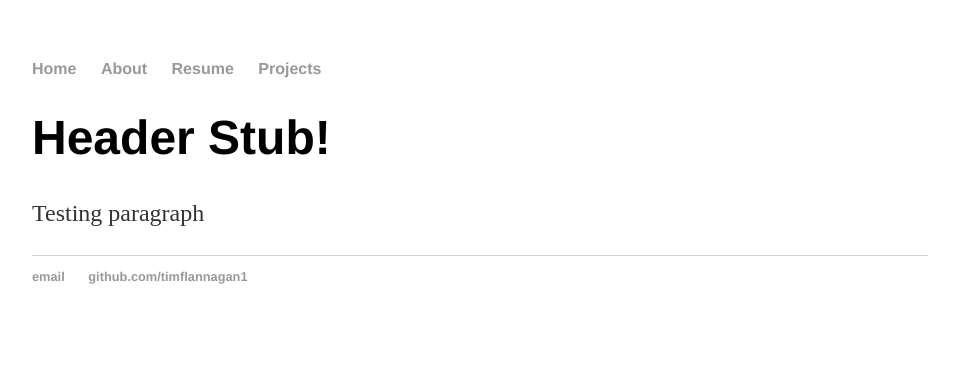
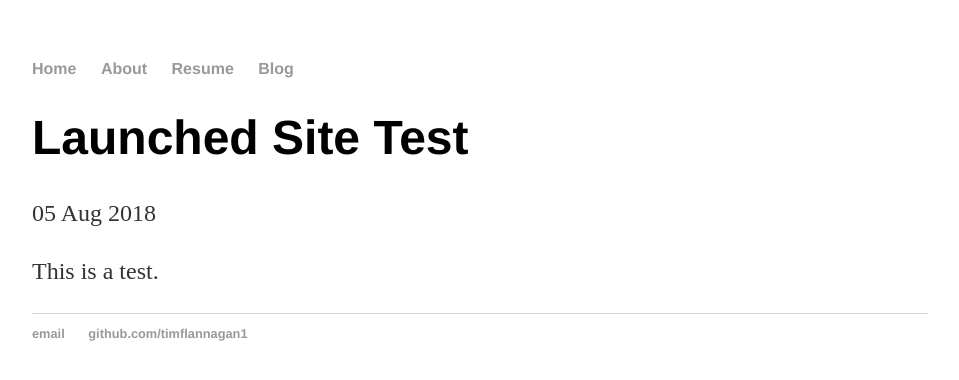
Before and after one commit to timflannagan1/timflannagan1.github.io, a Jekyll site: the page built from _posts/2018-08-05-tim-flannagan-site-launched.md, in a window 1280 px wide. Shown: the top 380 px of the page, without its empty margins (160-1119 px from the left). Built offline with Jekyll 4.4.1, drawn with Linux system fonts in a browser that asks for light colours.

Commit message:
Update default.html file to reflect content tags

```diff
--- a/_config.yml
+++ b/_config.yml
@@ -1,2 +1,4 @@
 name: Tim Flannagan
 markdown: kramdown
+
+permalink: /blog/:year/:month/:day/:title
--- a/_layouts/default.html
+++ b/_layouts/default.html
@@ -10,18 +10,17 @@
         		<li><a href="/">Home</a></li>
 	        	<li><a href="/about">About</a></li>
         		<li><a href="/resume">Resume</a></li>
-        		<li><a href="/projects">Projects</a></li>
+        		<li><a href="/blog">Blog</a></li>
     		</ul>
 		</nav>
 		<div class="container">
-    		<div class="blurb">
-        		<h1>Header Stub!</h1>
-				<p>Testing paragraph</p>
-    		</div><!-- /.blurb -->
+
+    {{ content }}
+
 		</div><!-- /.container -->
 		<footer>
     		<ul>
-        		<li><a href="timothy_flannagan@student.uml">email</a></li>
+        		<li><a href="mailto:timothy_flannagan@student.uml">email</a></li>
         		<li><a href="https://github.com/timflannagan1">github.com/timflannagan1</a></li>
 			</ul>
 		</footer>
--- a/_layouts/post.html
+++ b/_layouts/post.html
@@ -5,5 +5,5 @@ layout: default
 <p class="meta">{{ page.date | date_to_string }}</p>
 
 <div class="post">
-    {{ context }}
+  {{ content }}
 </div>
```
Also changed, not shown: other parts of _layouts/default.html (+1 -1 lines), _posts/2018-08-05-tim-flannagan-site-launched.md (+1 -1 lines), blog/index.html (added, +11 -0 lines), README.md.
